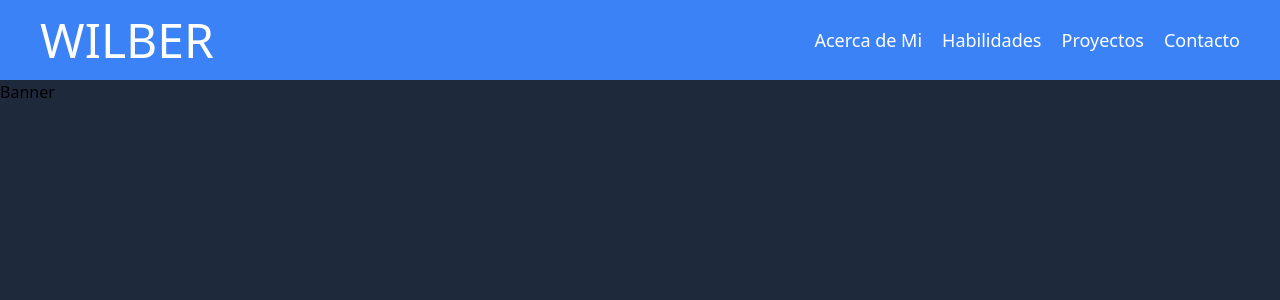
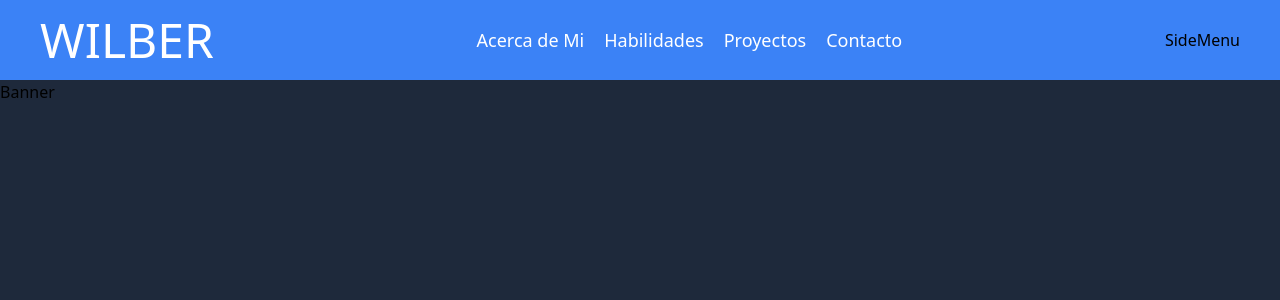
Before and after one commit to wilbernp/my-portfolio, a React (Vite) app: page / in a window 1280 px wide. Shown: the top 300 px of the page. Built offline with nearby package versions, Linux system fonts and the light colour scheme.

Commit message:
add barrel to components

```diff
--- a/src/components/Banner/index.ts
+++ b/src/components/Banner/index.ts
@@ -0,0 +1 @@
+export { default as Banner } from './Banner';
--- a/src/components/Layout/Layout.tsx
+++ b/src/components/Layout/Layout.tsx
@@ -1,5 +1,5 @@
 import React from "react"
-import Navbar from "../Navbar/Navbar"
+import { Navbar } from "../Navbar"
 
 interface LayoutProps {
   children: React.ReactNode
--- a/src/components/Layout/index.ts
+++ b/src/components/Layout/index.ts
@@ -0,0 +1 @@
+export { default as Layout } from './Layout';
--- a/src/components/Navbar/NavLinksRender.tsx
+++ b/src/components/Navbar/NavLinksRender.tsx
@@ -1,5 +1,4 @@
 import { ILink } from '@/types/links';
-import React from 'react';
 
 interface NavLinksRenderProps {
     links: ILink[]
--- a/src/components/Navbar/Navbar.tsx
+++ b/src/components/Navbar/Navbar.tsx
@@ -2,6 +2,7 @@ import { useState } from "react";
 import { linksData } from "@/data/links.data";
 import ButtonMenu from "./ButtonMenu";
 import NavLinksRender from "./NavLinksRender";
+import { SideMenu } from "../SideMenu";
 
 export default function Navbar() {
     const [isOpen, setisOpen] = useState(false);
@@ -13,7 +14,7 @@ export default function Navbar() {
             <NavLinksRender links={linksData}/>
             <ButtonMenu onOpen={setisOpen} isOpen={isOpen}/>
 
-
+            <SideMenu/>
         </nav>
     )
 }
--- a/src/components/Navbar/index.ts
+++ b/src/components/Navbar/index.ts
@@ -0,0 +1,3 @@
+export { default as ButtonMenu } from './ButtonMenu';
+export { default as NavLinksRender } from './NavLinksRender';
+export { default as Navbar } from './Navbar';
--- a/src/components/SideMenu/SideMenu.tsx
+++ b/src/components/SideMenu/SideMenu.tsx
@@ -6,7 +6,7 @@ interface SideMenuProps {
 export default function SideMenu(props: SideMenuProps) {
   return (
     <div>
-
+      SideMenu
     </div>
   );
 }
--- a/src/components/SideMenu/index.ts
+++ b/src/components/SideMenu/index.ts
@@ -0,0 +1 @@
+export { default as SideMenu } from './SideMenu';
```
Also changed, not shown: src/App.tsx (+5 -3 lines).
